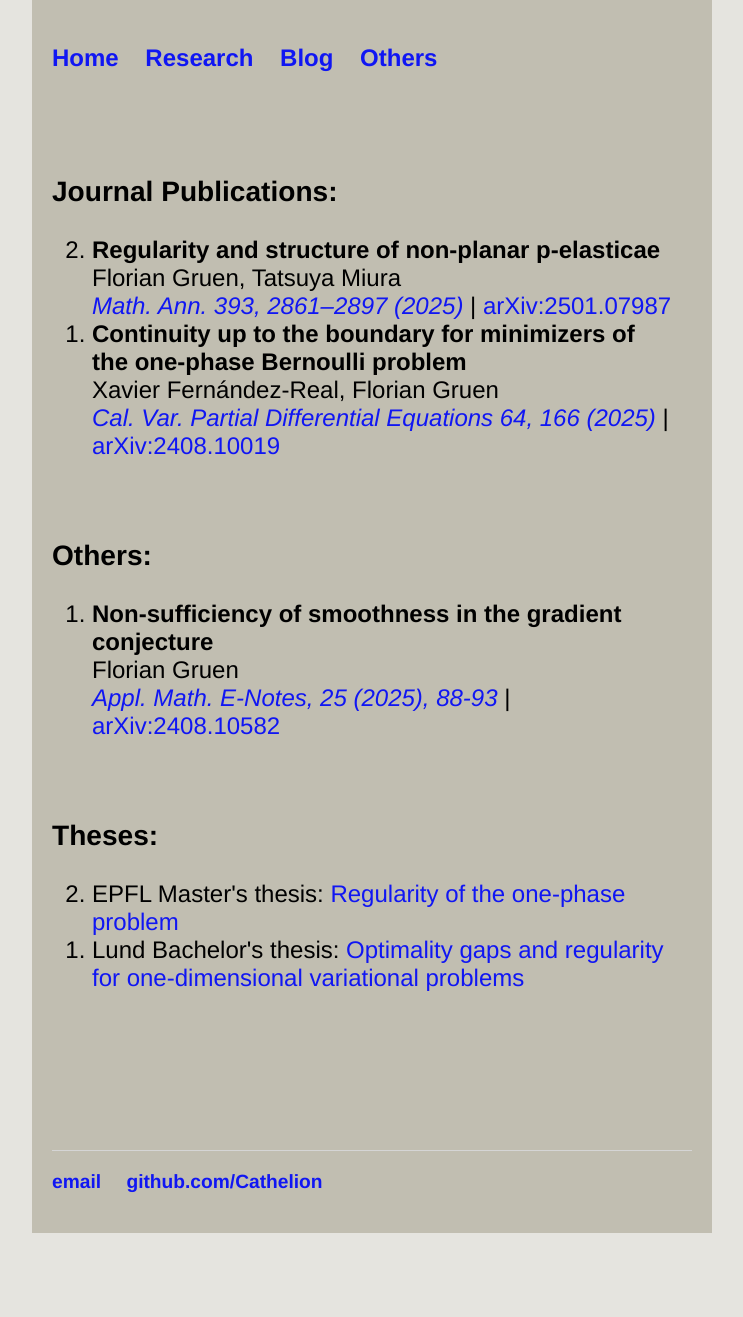
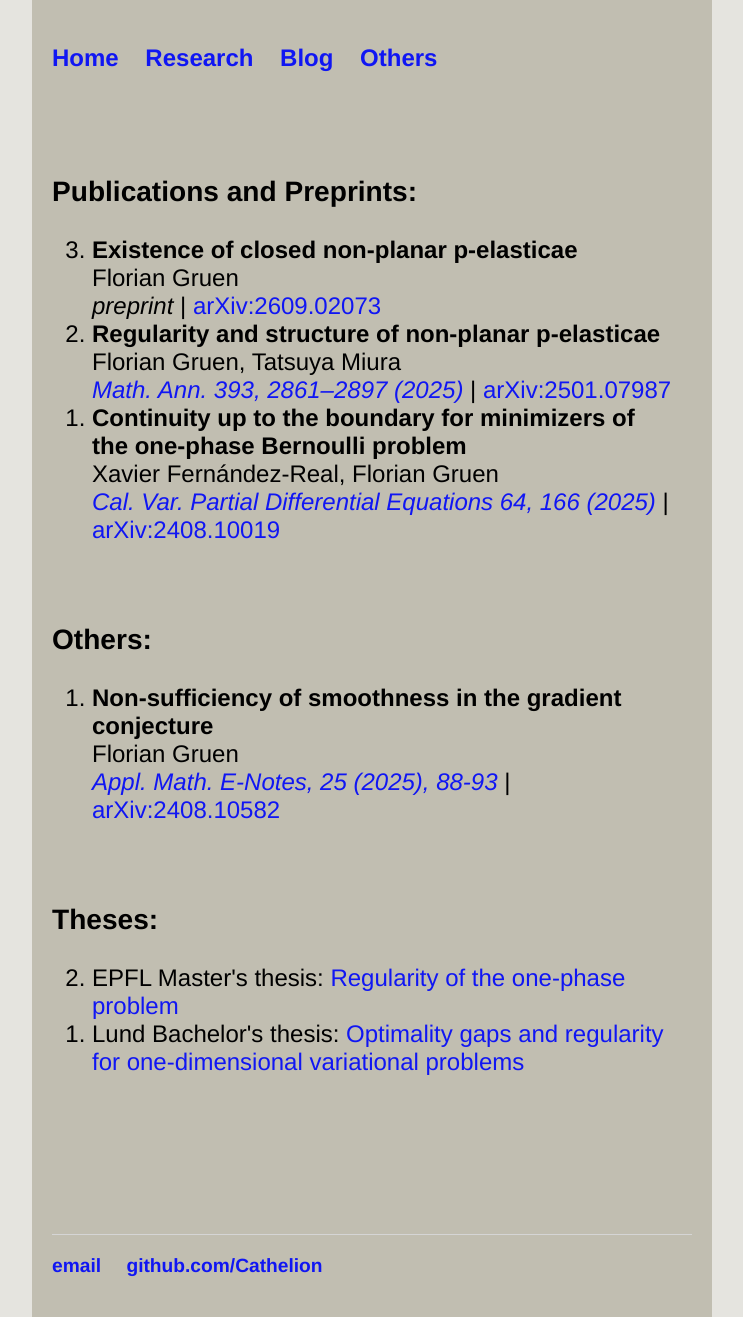
Before and after one commit to Cathelion/Cathelion.github.io, a Jekyll site: the page built from research/research.html, in a window 1280 px wide. Shown: the whole page, without its empty margins (268-1011 px from the left). Built offline with Jekyll 4.4.1, drawn with Linux system fonts in a browser that asks for light colours; before the commit the page ends 1233 px from its top, so only the background shows below that.

Commit message:
Update section title and add new publications

```diff
--- a/research/research.html
+++ b/research/research.html
@@ -5,8 +5,9 @@ title: Research
 		<br>
 <div class="container">
     		<div class="blurb">
-<h3>Journal Publications:</h3>
+<h3>Publications and Preprints:</h3>
 <ol reversed>
+	<li>  <b>Existence of closed non-planar p-elasticae</b> <br> Florian Gruen <br> <i>preprint</i> | <a href="https://arxiv.org/abs/2609.02073">arXiv:2609.02073</a> </li>
 <li> <b>Regularity and structure of non-planar p-elasticae</b> <br> Florian Gruen, Tatsuya Miura <br> <a href="https://doi.org/10.1007/s00208-025-03284-6"><i>Math. Ann. 393, 2861–2897 (2025)</i></a> | <a href="https://arxiv.org/abs/2501.07987">arXiv:2501.07987</a> </li>
   <li> <b>Continuity up to the boundary for minimizers of the one-phase Bernoulli problem</b> <br> Xavier Fernández-Real, Florian Gruen <br>  <a href="https://link.springer.com/article/10.1007/s00526-025-03040-3"><i>Cal. Var. Partial Differential Equations 64, 166 (2025)</i></a> | <a href="https://arxiv.org/abs/2408.10019">arXiv:2408.10019</a> </li>
 </ol>
```
